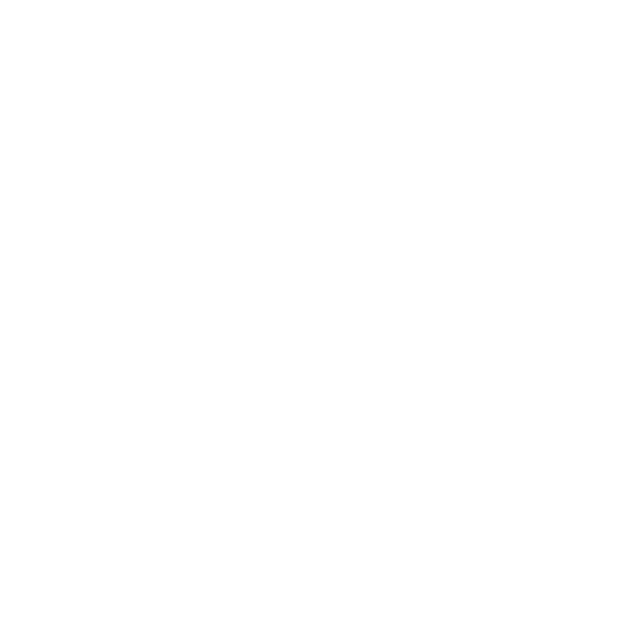
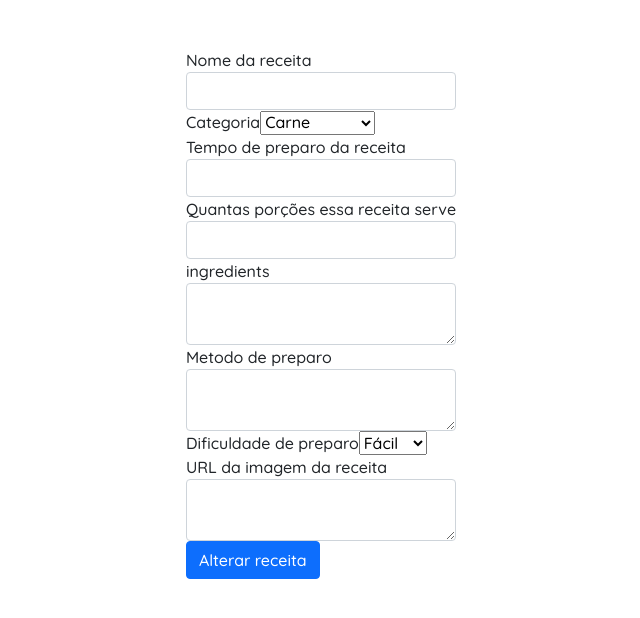
Before and after one commit to AnnaRe1s/receitas-compartilhadas, a React (Create React App) app: page /receita/Update/1 in a window 1280 px wide. Shown: the top 618 px of the page, without its empty margins (319-959 px from the left). Built offline with nearby package versions, Linux system fonts and the light colour scheme; no server answers.

Commit message:
editing working

```diff
--- a/src/components/App.js
+++ b/src/components/App.js
@@ -6,6 +6,7 @@
 import addRecipes from "./Form/AddRecipes";
 import ReciverDetails from "./RecipeDetails/RecipeDetails";
 import CategoryFilter from "./CategoryFilter/CategoryFilter";
+import EditRecipes from "./Form/EditRecipes";
 
 function App() {
   return (
@@ -14,9 +15,9 @@
       <Route exact path="/search" component={Search} />
       <Route exact path="/addRecipes" component={addRecipes} />
       <Route exact path="/receitas/:_id" component={ReciverDetails} />
-      <Route exact path="/category/:type" component={CategoryFilter}/>
+      <Route exact path="/category/:type" component={CategoryFilter} />
+      <Route exact path="/receita/Update/:_id" component={EditRecipes} />
     </BrowserRouter>
-
   );
 }
 
--- /dev/null
+++ b/src/components/Form/EditRecipes.js
@@ -0,0 +1,151 @@
+import React from "react";
+import axios from "axios";
+
+class EditRecipes extends React.Component {
+  state = {
+    name: "",
+    type: "",
+    imageUrl: "",
+    preparation_time: "",
+    portions: "",
+    level: "",
+    ingredients: [],
+    preparationMethod: [],
+  };
+  componentDidMount = () => {
+    axios
+      .get(
+        `https://ironrest.herokuapp.com/recipes/${this.props.match.params._id}`
+      )
+      .then((response) => {
+        this.setState({ ...response.data });
+        console.log("edicao resposta:", response);
+      })
+      .catch((err) => console.error(err));
+  };
+  handleChange = (e) => {
+    this.setState({ [e.target.name]: e.target.value });
+  };
+
+  handleSubmit = async (event) => {
+    event.preventDefault();
+
+    try {
+      // retirando o id
+      const obj = { ...this.state };
+      delete obj["_id"];
+      // Transformando \n em ,""
+      obj["ingredients"] = obj["ingredients"].split("\n")
+      obj["preparationMethod"] = obj["preparationMethod"].split("\n")
+
+      const response = await axios.put(
+        `https://ironrest.herokuapp.com/recipes/${this.props.match.params._id}`,
+        obj
+      );
+      console.log("response:", response);
+
+      this.props.history.push("/");
+    } catch (err) {
+      console.error(err);
+    }
+  };
+  render() {
+
+    return (
+      <div className="mt-5 text-left w-100 d-flex justify-content-center">
+        <form onSubmit={this.handleSubmit}>
+          <div className="form-group">
+            <label>Nome da receita</label>
+            <input
+              className="form-control"
+              value={this.state.name}
+              name="name"
+              onChange={this.handleChange}
+            />
+          </div>
+          <div className="form-group">
+            <label>Categoria </label>
+            <select
+              value={this.state.type}
+              onChange={this.handleChange}
+              name="type"
+            >
+              <option value="Carne">Carne</option>
+              <option value="Frango">Frango</option>
+              <option value="Porco">Porco</option>
+              <option value="Peixe">Peixe</option>
+              <option value="Sobremesa">Sobremesa</option>
+              <option value="Massas">Massas</option>
+              <option value="Vegetariano">Vegetariano</option>
+            </select>
+          </div>
+          <div className="form-group">
+            <label>Tempo de preparo da receita</label>
+            <input
+              className="form-control"
+              value={this.state.preparation_time}
+              name="preparation_time"
+              onChange={this.handleChange}
+            />
+          </div>
+          <div className="form-group">
+            <label>Quantas porções essa receita serve</label>
+            <input
+              className="form-control"
+              value={this.state.portions}
+              name="portions"
+              onChange={this.handleChange}
+            />
+          </div>
+          <div className="form-group">
+            <label>ingredients</label>
+            <textarea
+              className="form-control"
+              value={this.state.ingredients}
+              name="ingredients"
+              onChange={this.handleChange}
+            >
+              {" "}
+            </textarea>
+          </div>
+          <div className="form-group">
+            <label>Metodo de preparo</label>
+            <textarea
+              className="form-control"
+              value={this.state.preparationMethod}
+              name="preparationMethod"
+              onChange={this.handleChange}
+            ></textarea>
+          </div>
+          <div className="form-group">
+            <label>Dificuldade de preparo</label>
+            <select
+              value={this.state.level}
+              onChange={this.handleChange}
+              name="level"
+            >
+              <option value="Facil">Fácil</option>
+              <option value="Medio">Médio</option>
+              <option value="Dificil">Difícil</option>
+            </select>
+          </div>
+          <div className="form-group">
+            <label>URL da imagem da receita</label>
+            <textarea
+              className="form-control"
+              name="imageUrl"
+              value={this.state.imageUrl}
+              onChange={this.handleChange}
+            ></textarea>
+          </div>
+          <div className="form-group">
+            <button className="btn btn-primary" type="submit">
+              Alterar receita
+            </button>
+          </div>
+        </form>
+      </div>
+    );
+  }
+}
+export default EditRecipes;
--- a/src/components/RecipeDetails/RecipeDetails.js
+++ b/src/components/RecipeDetails/RecipeDetails.js
@@ -48,7 +48,7 @@
           </div>
           {/* link para editar receita */}
           <div>
-            <Link>
+            <Link to={`/receita/Update/${this.state._id}`}>
               <button className="editRecipe">
                 <i className="fas fa-edit"></i>
               </button>
```
Also changed, not shown: src/components/Form/EditFrom.js (deleted, +0 -63 lines), src/components/Form/TextInput.js (+8 -5 lines), src/components/Form/EditReciver.js (deleted).
